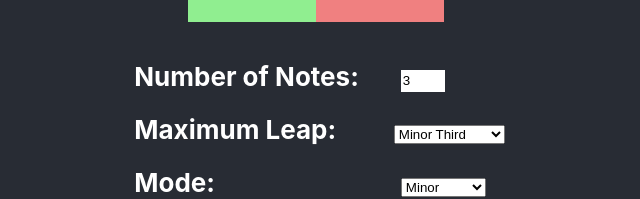
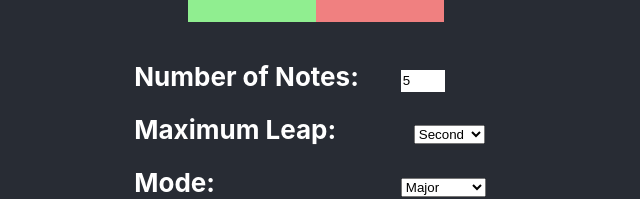
Before and after one commit to OU-HCI-18/aural-skills, a React (Create React App) app: page /settings in a window 1280 px wide. Shown: the part 286-485 px from the top of the page, without its empty margins (324-964 px from the left). Built offline with nearby package versions, Linux system fonts and the light colour scheme.

Commit message:
Small tweaks and bug fixes

```diff
--- a/src/App.js
+++ b/src/App.js
@@ -25,9 +25,9 @@ class App extends React.Component {
 
       replay : true,  // allow the user to replay notes
 
-      max_leap : 3,   // maximum interval of toneGen
-      mode : "minor", // mode of toneGen
-      num_notes: 3,   // number of notes to play at a time
+      max_leap : 6,   // maximum interval of toneGen
+      mode : "major", // mode of toneGen
+      num_notes: 5,   // number of notes to play at a time
       range: 2,       // range of toneGen
       gap : 1,        // seconds gap between notest
       duration: '4n', // note duration
--- a/src/settings.js
+++ b/src/settings.js
@@ -8,7 +8,7 @@ function NumNotes(props) {
         className="Input-Spinner"
         type="number"
         min="1"
-        max="10"
+        max="20"
         step="1"
         value={props.default}
         onChange={(e) => props.setSettings("num_notes", e.target.value)}
@@ -22,17 +22,18 @@ function MaxLeap(props) {
       defaultValue={props.default}
       onChange={(e) => props.setSettings("max_leap", e.target.value)}
   >
-    <option value={1}>Minor Second</option>
-    <option value={2}>Major Second</option>
-    <option value={3}>Minor Third</option>
-    <option value={4}>Perfect Fourth</option>
-    <option value={5}>Tritone</option>
-    <option value={6}>Perfect Fifth</option>
-    <option value={7}>Minor Sixth</option>
-    <option value={8}>Major Sixth</option>
-    <option value={9}>Minor Seventh</option>
-    <option value={10}>Major Seventh</option>
-    <option value={11}>Perfect Octave</option>
+    {/*<option value={1}>Minor Second</option>*/}
+    <option value={2}>{/*Major */}Second</option>
+    {/*<option value={3}>Minor Third</option>*/}
+    <option value={4}>{/*Major */}Third</option>
+    <option value={5}>{/*Perfect */}Fourth</option>
+    {/*<option value={6}>Tritone</option>*/}
+    <option value={7}>{/*Perfect */}Fifth</option>
+    {/*<option value={8}>Minor Sixth</option>*/}
+    <option value={9}>{/*Major */}Sixth</option>
+    {/*<option value={10}>Minor Seventh</option>*/}
+    <option value={11}>{/*Major */}Seventh</option>
+    <option value={12}>Octave</option>
   </select>
   );
 }
--- a/src/staff.js
+++ b/src/staff.js
@@ -56,7 +56,7 @@ const minor = [
     new note('Eb5', 0, 'b', 1),
     new note('F5'),
     new note('G5'),
-    new note('A5'),
+    new note('Ab5'),
     new note('Bb5'),
     new note('B5', 'n'),
     new note('C6')
```
